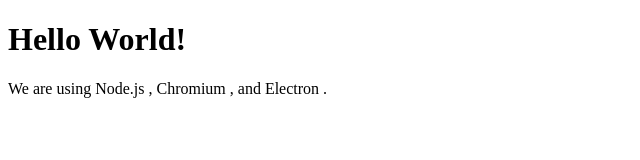
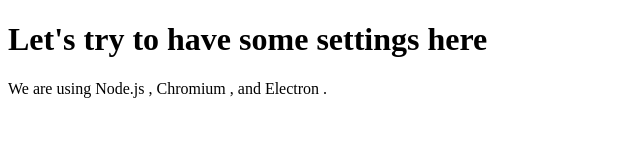
Before and after one commit to minch-dev/tuio2wintab, an Electron app: page GUI/index.html in a window 800 px wide. Shown: the whole page, without its empty margins (0-640 px from the left). Drawn offline with Linux system fonts and the light colour scheme.

Commit message:
Let the madness begin!

```diff
--- a/GUI/index.html
+++ b/GUI/index.html
@@ -2,18 +2,15 @@
 <html>
 <head>
 	<meta charset="UTF-8">
-    <!-- https://developer.mozilla.org/en-US/docs/Web/HTTP/CSP -->
 	<meta http-equiv="Content-Security-Policy" content="default-src 'self'; script-src 'self'; style-src 'self' 'unsafe-inline'">
 	<link href="./styles.css" rel="stylesheet">
-    <title>Hello World!</title>
+	<title>Setup</title>
 </head>
 <body>
-    <h1>Hello World!</h1>
+	<h1>Let's try to have some settings here</h1>
 	We are using Node.js <span id="node-version"></span>,
 	Chromium <span id="chrome-version"></span>,
 	and Electron <span id="electron-version"></span>.
-
-    <!-- You can also require other files to run in this process -->
 	<script src="./renderer.js"></script>
 </body>
 </html>
```
Also changed, not shown: GUI/package.json (+11 -10 lines). Lines whose indentation alone changed are shown as unchanged.
